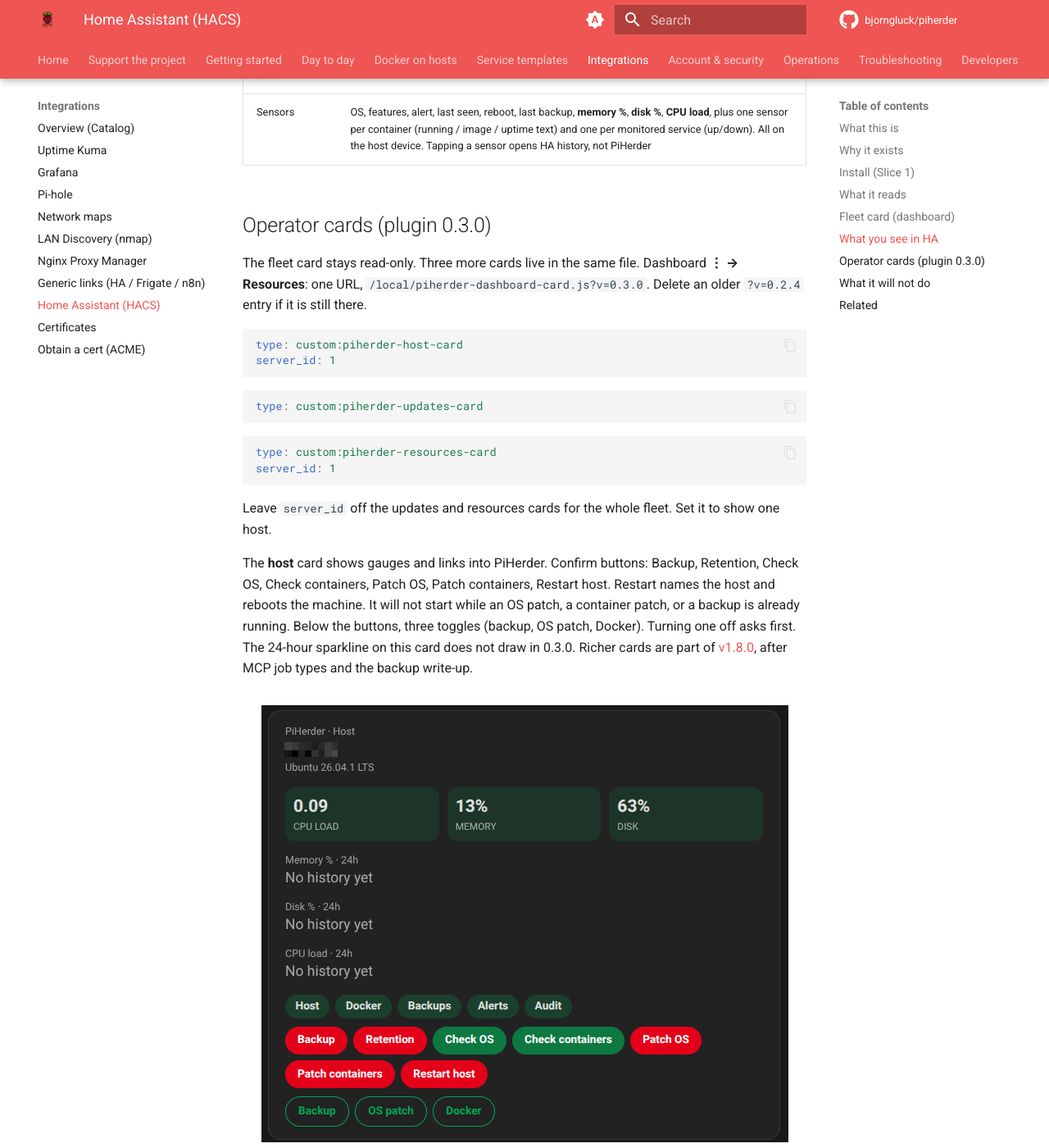
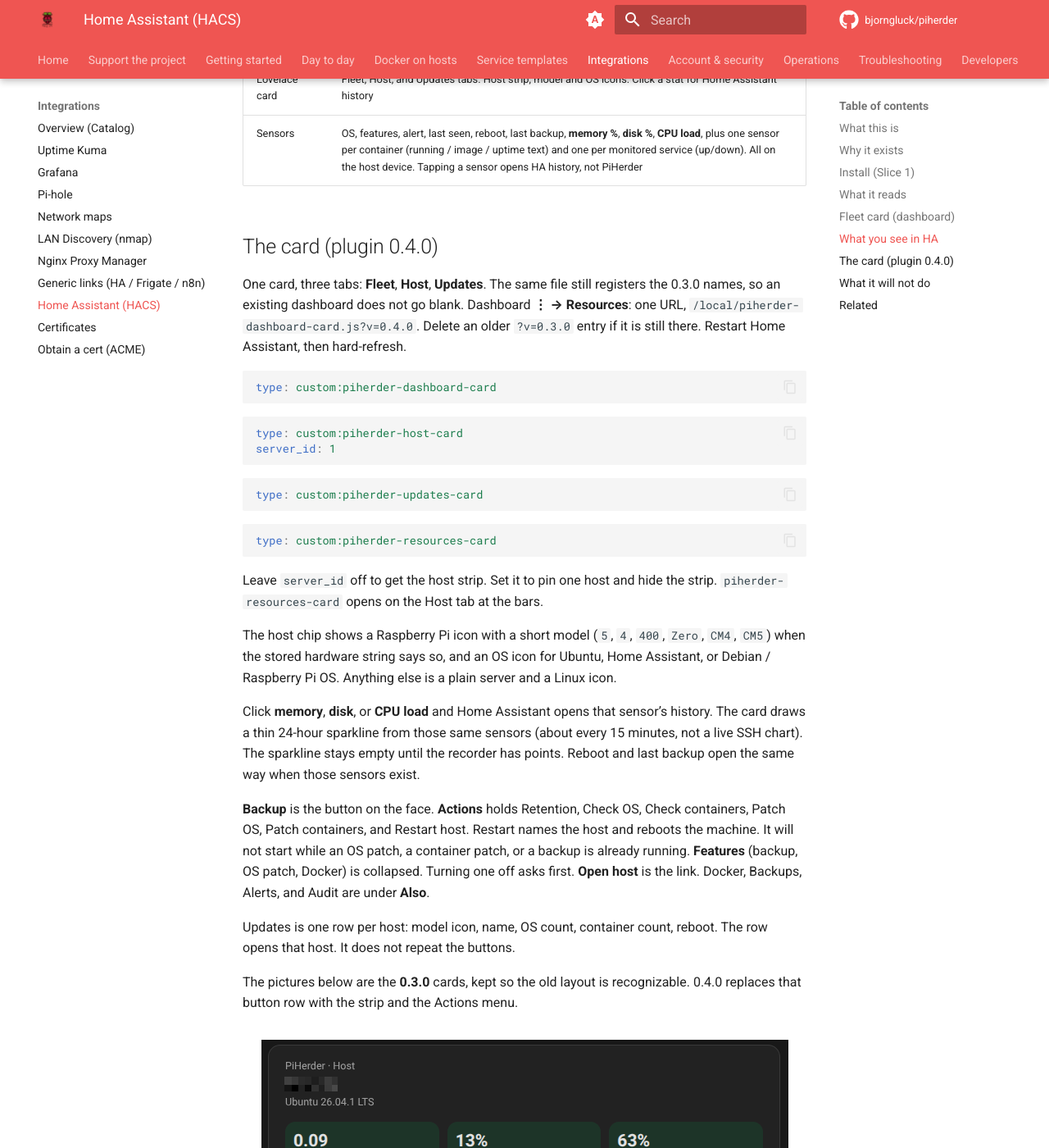
Before and after one commit to bjorngluck/piherder, an MkDocs documentation site: the page built from wiki/integrations/home-assistant.md, in a window 1280 px wide and 1400 px high, scrolled down 6953 px. Shown: the whole window at 82% size. Built offline with MkDocs 1.6.1 and Material for MkDocs 9.7.7, drawn with Linux system fonts in a browser that asks for light colours; comment, search, counter and statistics services are not loaded; some of the changed text lies outside the part shown.

Commit message:
docs(v1.8): record the 0.4.0 Home Assistant card
The plan, roadmap, and wiki now describe one card with a host strip, model and OS icons, and click-through history. The job-finished bus event is in the same plugin. Walk boxes stay empty.

````diff
--- a/wiki/integrations/home-assistant.md
+++ b/wiki/integrations/home-assistant.md
@@ -9,7 +9,7 @@
 | Path 1 | This PiHerder image | SSH + `ha` CLI on an HAOS **server** |
 | Path 2 (this page) | Separate HACS repo | HA polls PiHerder snapshots; **Visit** opens the herder |
 
-The plugin is **not** inside the PiHerder Docker image. GitHub: [bjorngluck/piherder-ha](https://github.com/bjorngluck/piherder-ha) (plugin **0.3.0** on the plugin `main` branch; the GitHub Release tag is cut when that repo is tagged). The HACS repo README and the integration’s Documentation link point at this page. The public site [piherder-docs.hacknow.info](https://piherder-docs.hacknow.info/) is built from PiHerder `main` and describes plugin **0.3.0**. Richer cards are on `v1.8.0-dev` until that train merges.
+The plugin is **not** inside the PiHerder Docker image. GitHub: [bjorngluck/piherder-ha](https://github.com/bjorngluck/piherder-ha). This branch documents plugin **0.4.0**. The tagged GitHub Release is still **0.3.0** until that repo is tagged. The public site [piherder-docs.hacknow.info](https://piherder-docs.hacknow.info/) is built from PiHerder `main` and still describes **0.3.0** until this train merges.
 
 Agent tools (Cursor, Grok, Claude, Codex) are a different client of the same token API: hosted **`/mcp`** on the herder. [bjorngluck/piherder-mcp](https://github.com/bjorngluck/piherder-mcp) is the optional stdio fallback. [Agents (MCP)](../operations/mcp.md).
 
@@ -22,7 +22,7 @@
 1. In PiHerder: Settings → **API management** → create a token with **`read`**. Add **`jobs`** and **`edit`** if you want the confirm buttons and feature toggles. Set the **IP allowlist** to the HA host (HAOS ≈ appliance LAN IP; a container HA may egress as a Docker/bridge IP).
 2. HACS → custom repository → **Integration** → `https://github.com/bjorngluck/piherder-ha`.
 3. Add **PiHerder**: base URL (your herder origin, including scheme), token `ph_…`, TLS verify, poll interval. A bad URL or token keeps the fields filled (plugin ≥ 0.1.3).
-4. Confirm fleet **Plugin** is **0.3.0**. Device page **Visit** is still the host. For totals and per-host links, add the **PiHerder fleet** card (below). Memory, disk, and CPU load sensors sit on that same host device, plus one sensor per container and monitored service. They are status only — not start/stop. Write buttons live on the host and updates cards, and only if the token has `jobs`.
+4. Confirm fleet **Plugin** is **0.4.0** after you redownload this build. Device page **Visit** is still the host. Add the **PiHerder** card below. Memory, disk, and CPU load sensors sit on that same host device, plus one sensor per container and monitored service. They are status only — not start/stop. Job buttons show only if the token has `jobs`.
 
 HACS does **not** auto-refresh custom repos. New GitHub Release: HACS → PiHerder → **⋮ → Redownload** (pick the tag) → **restart Home Assistant**. Reload of the config entry is not enough for new files.
 
@@ -40,10 +40,10 @@
 
 The built-in HA **device page** only has one Visit link. For fleet totals and per-host shortcuts, add the **PiHerder fleet** Lovelace card:
 
-1. HACS plugin **0.3.0**, **restart Home Assistant**, then **hard-refresh the browser** (Ctrl+Shift+R). Reload of the config entry is not enough.
-2. Dashboard **⋮ → Resources** — delete any `/api/piherder/…` or older `/local/piherder-dashboard-card.js?v=0.2.2`, `?v=0.2.3`, or `?v=0.2.4` card URL. You want **one** resource:
+1. HACS plugin **0.4.0**, **restart Home Assistant**, then **hard-refresh the browser** (Ctrl+Shift+R). Reload of the config entry is not enough.
+2. Dashboard **⋮ → Resources** — delete any `/api/piherder/…` or older `/local/piherder-dashboard-card.js?v=0.2.2`, `?v=0.2.3`, `?v=0.2.4`, or `?v=0.3.0` card URL. You want **one** resource:
 
-   - URL: `/local/piherder-dashboard-card.js?v=0.3.0`
+   - URL: `/local/piherder-dashboard-card.js?v=0.4.0`
    - Type: **JavaScript module** (not JavaScript)
 
    After setup, the integration copies the card into HA `config/www/` so `/local/…` works.
@@ -56,7 +56,7 @@
 The custom-tag field (if you use it) wants `piherder-dashboard-card` **without** the `custom:` prefix.
 4. Hard-refresh again. “Custom element doesn’t exist” means the resource is missing, still type “JavaScript” (not module), or the browser has a cached `/api/piherder/…` URL.
 
-The card header is the PiHerder logo and the name **PiHerder**. Under that it shows **hosts, CPU cores, containers, memory %, disk %** for the whole fleet, then each host. Expand a host for CPU/memory/disk bars and chips: Host, Docker, Backups, Alerts, Audit. Those chips are real `<a href>` links into PiHerder.
+The card header is the PiHerder logo and the name **PiHerder**, then tabs for **Fleet**, **Host**, and **Updates**. Fleet shows **hosts, CPU cores, containers, memory %, disk %**, then one row per host with a model icon and an OS icon. Click a row to open that host. **Open host** goes to PiHerder. Docker, Backups, Alerts, and Audit are under **Also**. The picture below is the previous expand-a-host layout.
 
 Numbers come from the same **[System Info](../day-to-day/system-info.md)** snapshot the herder modal shows (CPU cores, memory, disk). Recreate **web** so Alembic **045** is applied, then the System Info refresh icon once per host (or wait for the scheduler). Empty CPU/memory/disk on the card means the herder has not stored a resource snapshot yet — not a card bug.
 
@@ -67,7 +67,7 @@
 
 <figure class="ph-figure" markdown>
   ![PiHerder fleet card](../assets/screenshots/ha-fleet-card.png)
-  <figcaption>Lovelace card — logo and name, fleet totals, one host expanded, chips into PiHerder.</figcaption>
+  <figcaption>Lovelace card on plugin 0.3.0 — logo, fleet totals, one host expanded. Plugin 0.4.0 uses tabs and a host strip.</figcaption>
 </figure>
 
 <figure class="ph-figure" markdown>
@@ -91,12 +91,16 @@
 |---------|---------|
 | Fleet device | Counts, herder version, **Plugin** version, Visit = herder origin |
 | Host device | One per PiHerder server. **Visit** = host page only. Hardware / OS from the stored snapshot |
-| Fleet Lovelace card | Fleet sums + expand host + chips to Host / Docker / Backups / Alerts / Audit |
+| Lovelace card | Fleet, Host, and Updates tabs. Host strip, model and OS icons. Click a stat for Home Assistant history |
 | Sensors | OS, features, alert, last seen, reboot, last backup, **memory %**, **disk %**, **CPU load**, plus one sensor per container (running / image / uptime text) and one per monitored service (up/down). All on the host device. Tapping a sensor opens HA history, not PiHerder |
 
-## Operator cards (plugin 0.3.0)
+## The card (plugin 0.4.0)
 
-The fleet card stays read-only. Three more cards live in the same file. Dashboard **⋮ → Resources**: one URL, `/local/piherder-dashboard-card.js?v=0.3.0`. Delete an older `?v=0.2.4` entry if it is still there.
+One card, three tabs: **Fleet**, **Host**, **Updates**. The same file still registers the 0.3.0 names, so an existing dashboard does not go blank. Dashboard **⋮ → Resources**: one URL, `/local/piherder-dashboard-card.js?v=0.4.0`. Delete an older `?v=0.3.0` entry if it is still there. Restart Home Assistant, then hard-refresh.
+
+```yaml
+type: custom:piherder-dashboard-card
+```
 
 ```yaml
 type: custom:piherder-host-card
@@ -109,30 +113,33 @@
 
 ```yaml
 type: custom:piherder-resources-card
-server_id: 1
 ```
 
-Leave `server_id` off the updates and resources cards for the whole fleet. Set it to show one host.
+Leave `server_id` off to get the host strip. Set it to pin one host and hide the strip. `piherder-resources-card` opens on the Host tab at the bars.
 
-The **host** card shows gauges and links into PiHerder. Confirm buttons: Backup, Retention, Check OS, Check containers, Patch OS, Patch containers, Restart host. Restart names the host and reboots the machine. It will not start while an OS patch, a container patch, or a backup is already running. Below the buttons, three toggles (backup, OS patch, Docker). Turning one off asks first. The 24-hour sparkline on this card does not draw in 0.3.0. Richer cards are part of [v1.8.0](https://github.com/bjorngluck/piherder/blob/v1.8.0-dev/docs/PLAN_v1.8.0.md), after MCP job types and the backup write-up.
+The host chip shows a Raspberry Pi icon with a short model (`5`, `4`, `400`, `Zero`, `CM4`, `CM5`) when the stored hardware string says so, and an OS icon for Ubuntu, Home Assistant, or Debian / Raspberry Pi OS. Anything else is a plain server and a Linux icon.
+
+Click **memory**, **disk**, or **CPU load** and Home Assistant opens that sensor’s history. The card draws a thin 24-hour sparkline from those same sensors (about every 15 minutes, not a live SSH chart). The sparkline stays empty until the recorder has points. Reboot and last backup open the same way when those sensors exist.
+
+**Backup** is the button on the face. **Actions** holds Retention, Check OS, Check containers, Patch OS, Patch containers, and Restart host. Restart names the host and reboots the machine. It will not start while an OS patch, a container patch, or a backup is already running. **Features** (backup, OS patch, Docker) is collapsed. Turning one off asks first. **Open host** is the link. Docker, Backups, Alerts, and Audit are under **Also**.
+
+Updates is one row per host: model icon, name, OS count, container count, reboot. The row opens that host. It does not repeat the buttons.
+
+The pictures below are the **0.3.0** cards, kept so the old layout is recognizable. 0.4.0 replaces that button row with the strip and the Actions menu.
 
 <figure class="ph-figure" markdown>
   ![Host card](../assets/screenshots/ha-host-card.png)
-  <figcaption>Host card on plugin 0.3.0 — one server, gauges, and confirm actions. The 24-hour sparkline does not draw yet.</figcaption>
+  <figcaption>Host card on plugin 0.3.0. Plugin 0.4.0 uses one card and a host strip instead of this button row.</figcaption>
 </figure>
-
-The **updates** card shows OS and container counts and reboot pending, plus the check and patch confirms.
 
 <figure class="ph-figure" markdown>
   ![Updates card](../assets/screenshots/ha-updates-card.png)
-  <figcaption>Updates card — OS and container counts from the stored snapshot, plus reboot pending.</figcaption>
+  <figcaption>Updates on plugin 0.3.0. Plugin 0.4.0 is one row per host, and the row opens that host.</figcaption>
 </figure>
-
-The **resources** card is for memory %, disk %, and CPU load over 24 hours. That series does not draw in 0.3.0. When it does, the points are Home Assistant history of the snapshot sensors, about every 15 minutes, not a live SSH chart.
 
 <figure class="ph-figure" markdown>
   ![Resources card](../assets/screenshots/ha-resources-card.png)
-  <figcaption>Resources card on plugin 0.3.0. The 24-hour lines are a known gap for the next release.</figcaption>
+  <figcaption>Resources on plugin 0.3.0. Plugin 0.4.0 draws a thin sparkline and opens Home Assistant history when you click the stat.</figcaption>
 </figure>
 
 A token with only `read` keeps the fleet card and the sensors and shows no buttons. `jobs` shows the confirms. `edit` shows the toggles. `feature:os` is required for patch, OS check, and restart. `feature:backup` for backup and retention. `feature:docker` for container check and patch. The host’s own feature flag must be on as well.
````
Also changed, not shown: docs/FEATURE_PLAN_HOME_ASSISTANT.md (+2 -1 lines), docs/PLAN_v1.8.0.md (+20 -16 lines), docs/QA_v1.8.0.md (+5 -6 lines), docs/ROADMAP_ECOSYSTEM.md (+1 -1 lines).
